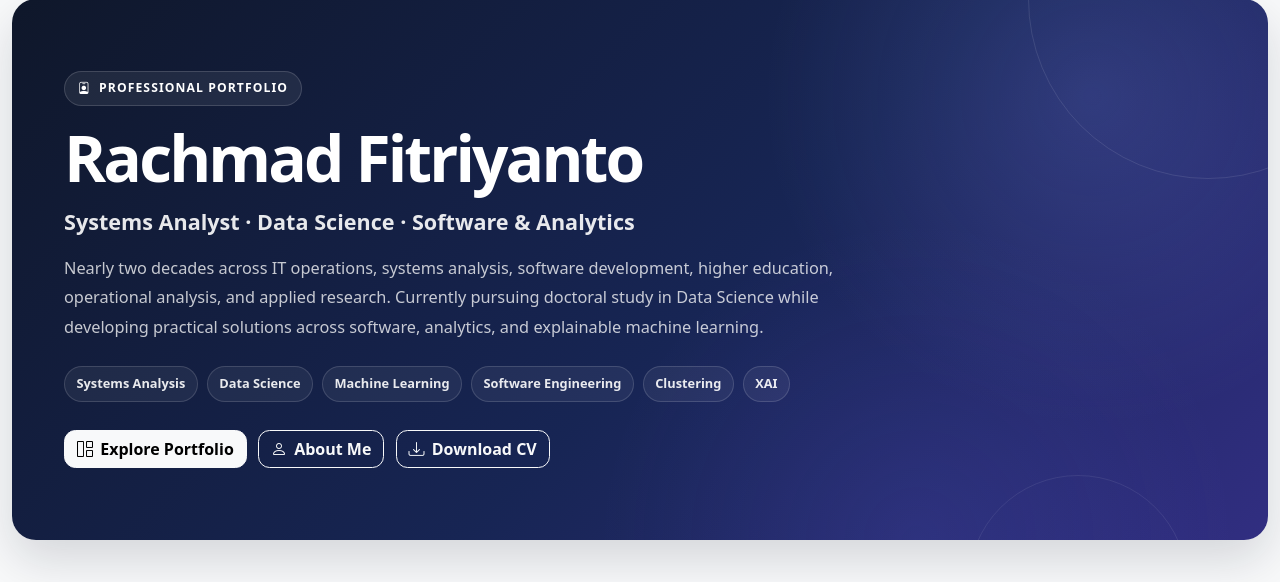
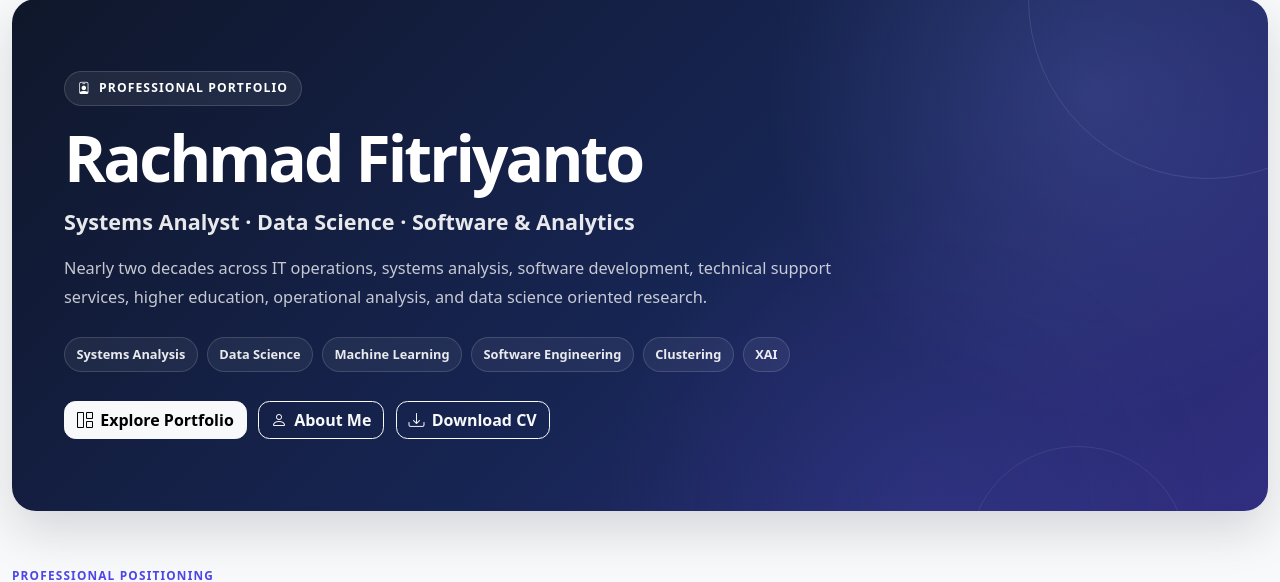
Before and after one commit to rachmadf/portfolio, a Flask app: page / in a window 1280 px wide. Shown: the part 105-687 px from the top of the page. Run offline with Flask 3, Linux system fonts and the light colour scheme.

Commit message:
Update hero content

```diff
--- a/templates/index.html
+++ b/templates/index.html
@@ -308,10 +308,8 @@
 
         <p class="home-lead">
             Nearly two decades across IT operations, systems analysis, software
-            development, higher education, operational analysis, and applied
-            research. Currently pursuing doctoral study in Data Science while
-            developing practical solutions across software, analytics, and
-            explainable machine learning.
+            development, technical support services, higher education, operational analysis, and data science oriented
+            research.
         </p>
 
         <div class="home-pills">
```
